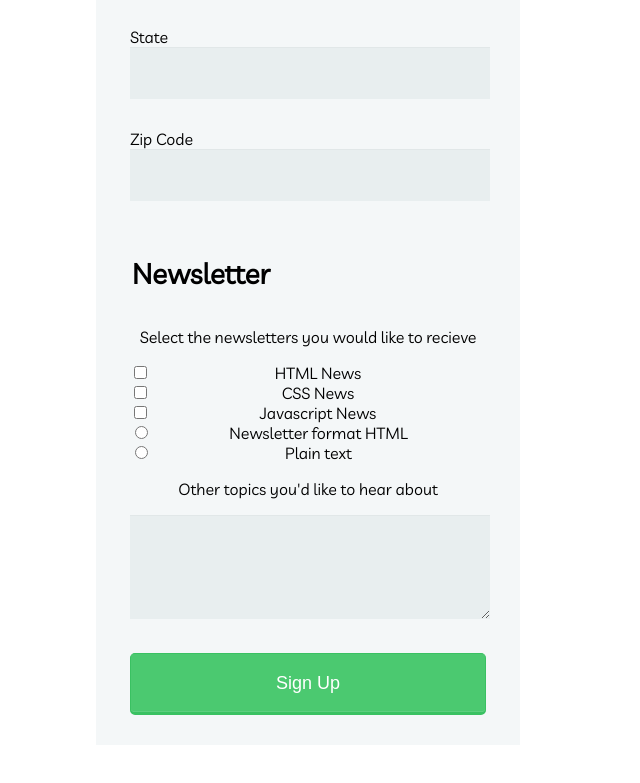
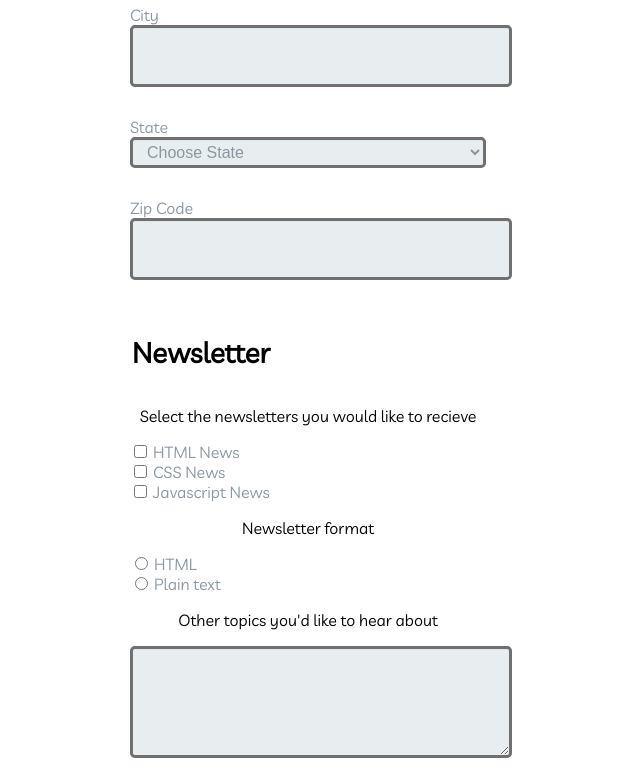
Before and after one commit to mattandersoninf/TTHUnit3Project, a plain HTML site: page index.html in a window 1280 px wide. Shown: the part 791-1574 px from the top of the page, without its empty margins (332-972 px from the left). Drawn offline with Linux system fonts and the light colour scheme.

Commit message:
Majority of my elements are in, spacing issue for inputs
Majority of my elements are in, spacing issue for inputs

```diff
--- a/css/style.css
+++ b/css/style.css
@@ -31,11 +31,6 @@ legend, .signup-msg > div{
   padding-bottom:15px;
 }
 
-.signup-msg{
-  background: #f4f7f8;
-  margin: 0 auto;
-}
-
 legend{
   text-align: left;
   border-top:3px;
@@ -53,20 +48,29 @@ input[id="name"]::placeholder, input[id="email"]::placeholder{
   padding-right:10px;
 }
 
+.wrapper{
+  display: flex;
+  flex-direction: column;
+}
+
 header{
   background:#000080;
   width: 100vw;
   color:white;
   margin: 0 auto;
   flex:1;
+  padding-top:10px;
+  padding-bottom:10px;
 }
 
+main{
+  margin:auto;
+}
 
 form {
   max-width: 384px;
-  margin: auto;
+  margin: 0 auto;
   padding: 10px 20px;
-  background: #f4f7f8;
 }
 
 fieldset{
@@ -74,41 +78,54 @@ fieldset{
 }
 
 fieldset:first-of-type > input,
+select,
 textarea{
   line-height:50px;
   background: rgba(255,255,255,0.1);
-  border: none;
+  border: 3px solid  #707070;
+  border-radius: .3em;
   font-size: 16px;
-  height: auto;
-  outline: 0;
   width: 100%;
   background-color: #e8eeef;
   color: #8a97a0;
   box-shadow: 0 1px 0 rgba(0,0,0,0.03) inset;
   margin-bottom: 30px;
+  float:left;
+  padding:3px 10px 3px 10px;
+}
+
+option{
+  color:black;
+}
+
+label{
+  color: #8a97a0;
 }
 
 fieldset:first-of-type > label, fieldset:nth-of-type(2) > input{
   float:left;
 }
 
-input[type="checkbox"] > label, input[type="radio"] > label{
+input[type="checkbox"] ~ label, input[type="radio"] ~ label{
   float:left;
+  margin-left:3px;
 }
 
 button {
     padding: 19px 39px 18px 39px;
-    color: #FFF;
-    background-color: #4bc970;
+    color: white;
+    background-color: orange;
     font-size: 18px;
     text-align: center;
     font-style: normal;
     border-radius: 5px;
     width: 100%;
-    border: 1px solid #3ac162;
+    border: 1px solid #f27900;
     border-width: 1px 1px 3px;
     box-shadow: 0 -1px 0 rgba(255,255,255,0.1) inset;
     margin-bottom: 10px;
+    margin-left:auto;
+    margin-right:auto;
   }
 
 footer, .signup-msg{
--- a/index.html
+++ b/index.html
@@ -16,12 +16,13 @@
                 </div>
             </header>
             <main>
-                <div class="container">
+                <form type="text" action="index.html" method="post">
                     <div class="signup-msg">
                         <div>Signup for our newsletter</div>
                         <p>Get the latest news on how your code is doing right in your inbox</p>
                     </div>
-                    <form type="text" action="index.html" method="post">
+                    <div class="border"></div>
+                    <div class="border"></div>
                     <fieldset>
                         <legend class="fieldset-legend">Contact Information</legend>
                         <label for="name">Full Name</label>
@@ -41,18 +42,115 @@
                         <input type="text" id="city" name="user_city">
 
                         <label for="state">State</label>
-                            <input type="select" id="state" name="user_state">
-
+                        <select id="state" name="user_state">
+                            <option value="0" selected="selected" hidden>Choose State</option>
+                            <optgroup label="A">
+                                <option value="AL">Alabama</option>
+                                <option value="AK">Alaska</option>
+                                <option value="AZ">Arizona</option>
+                                <option value="AR">Arkansas</option>
+                            </optgroup>
+                            <optgroup label="C">
+                                <option value="CA">California</option>
+                                <option value="CO">Colorado</option>
+                                <option value="CT">Connecticut</option>
+                            </optgroup>
+                            <optgroup label="D">
+                                <option value="DE">Delaware</option>
+                                <option value="DC">District Of Columbia</option>
+                            </optgroup>
+                            <optgroup label="F">
+                                <option value="FL">Florida</option>
+                            </optgroup>
+                            <optgroup label="G">
+                                <option value="GA">Georgia</option>
+                            </optgroup>
+                            <optgroup label="H">
+                                <option value="HI">Hawaii</option>
+                            </optgroup>
+                            <optgroup label="I">
+                                <option value="ID">Idaho</option>
+                                <option value="IL">Illinois</option>
+                                <option value="IN">Indiana</option>
+                                <option value="IA">Iowa</option>
+                            </optgroup>
+                            <optgroup label="K">
+                                <option value="KS">Kansas</option>
+                                <option value="KY">Kentucky</option>
+                            </optgroup>
+                            <optgroup label="L">
+                                <option value="LA">Louisiana</option>
+                            </optgroup>
+                            <optgroup label="M">
+                                <option value="ME">Maine</option>
+                                <option value="MD">Maryland</option>
+                                <option value="MA">Massachusetts</option>
+                                <option value="MI">Michigan</option>
+                                <option value="MN">Minnesota</option>
+                                <option value="MS">Mississippi</option>
+                                <option value="MO">Missouri</option>
+                                <option value="MT">Montana</option>
+                            </optgroup>
+                            <optgroup label="N">
+                                <option value="NE">Nebraska</option>
+                                <option value="NV">Nevada</option>
+                                <option value="NH">New Hampshire</option>
+                                <option value="NJ">New Jersey</option>
+                                <option value="NM">New Mexico</option>
+                                <option value="NY">New York</option>
+                                <option value="NC">North Carolina</option>
+                                <option value="ND">North Dakota</option>
+                            </optgroup>
+                            <optgroup label="O">
+                                <option value="OH">Ohio</option>
+                                <option value="OK">Oklahoma</option>
+                                <option value="OR">Oregon</option>
+                            </optgroup>
+                            <optgroup label="P">
+                                <option value="PA">Pennsylvania</option>
+                            </optgroup>
+                            <optgroup label="R">
+                                <option value="RI">Rhode Island</option>
+                            </optgroup>
+                            <optgroup label="S">
+                                <option value="SC">South Carolina</option>
+                                <option value="SD">South Dakota</option>
+                            </optgroup>
+                            <optgroup label="T">
+                                <option value="TN">Tennessee</option>
+                                <option value="TX">Texas</option>
+                            </optgroup>
+                            <optgroup label="U">
+                                <option value="UT">Utah</option>
+                            </optgroup>
+                            <optgroup label="V">
+                                <option value="VT">Vermont</option>
+                                <option value="VA">Virginia</option>
+                            </optgroup>
+                            <optgroup label="W">
+                                <option value="WA">Washington</option>
+                                <option value="WV">West Virginia</option>
+                                <option value="WI">Wisconsin</option>
+                                <option value="WY">Wyoming</option>
+                            </optgroup>
+                        </select>
                         <label for="zip_code">Zip Code</label>
                         <input type="text" id="zip_code" name="user_zip_code">
                     </fieldset>
+                    <div class="border"></div>
                     <fieldset>
                         <legend class="fieldset-legend">Newsletter</legend>
                         <p>Select the newsletters you would like to recieve</p>
-                            <input type="checkbox" id="html_news" value="html_news" name="user_newsletter_news"><label for="html_news">HTML News</label><br>
-                            <input type="checkbox" id="css_news" value="css_news" name="user_newsletter_news"><label for="css_news">CSS News</label><br>
-                            <input type="checkbox" id="javascript_news" value="javascript_news" name="user_newsletter_news"><label for="javascript_news">Javascript News</label><br>
-                            <label>Newsletter format</label>
+                        <input type="checkbox" id="html_news" value="html_news" name="user_newsletter_news">
+                        <label for="html_news">HTML News</label>
+                        <br>
+                        <input type="checkbox" id="css_news" value="css_news" name="user_newsletter_news">
+                        <label for="css_news">CSS News</label>
+                        <br>
+                        <input type="checkbox" id="javascript_news" value="javascript_news" name="user_newsletter_news">
+                        <label for="javascript_news">Javascript News</label>
+                        <br>
+                        <p>Newsletter format</p>
                         <input type="radio" id="html" value="html" name="user_newsletter_format" class=""><label for="html">HTML</label><br>
                         <input type="radio" id="plain-text" value="plain-text" name="user_newsletter_format" class=""><label for="plain-text">Plain text</label><br>
                         <p>Other topics you'd like to hear about</p>
@@ -60,7 +158,6 @@
                         <button type="submit">Sign Up</button>
                     </fieldset>
                 </form>
-                </div>
             </main>
             <footer>
                 <div class="container">
```
Lines whose indentation alone changed are shown as unchanged.
